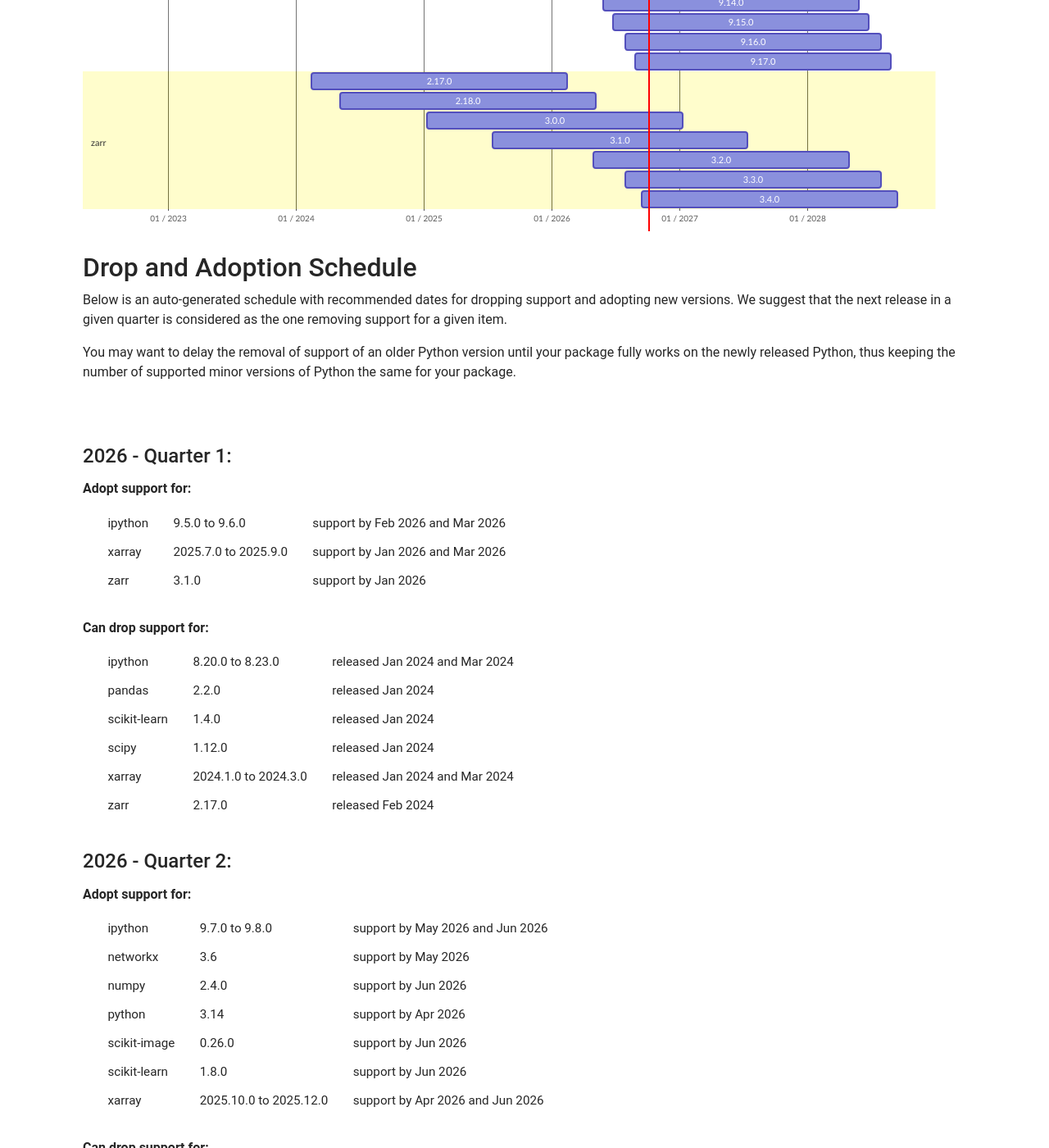
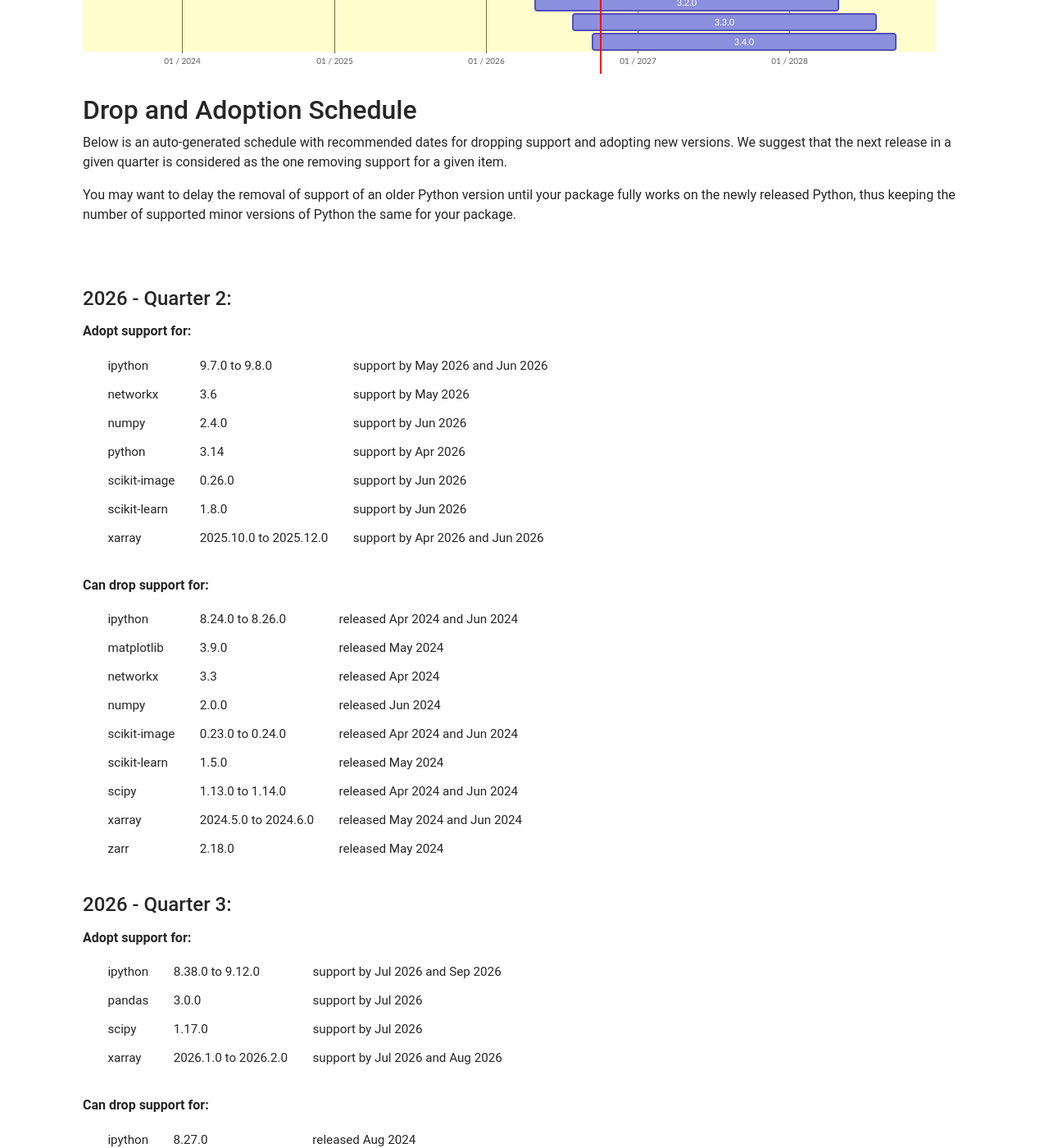
Before and after one commit to heliophysicsPy/heliophysicsPy.github.io, a Jekyll site: the page built from _pages/docs/phep-3-support-schedule.md, in a window 1280 px wide and 1400 px high, scrolled down 3151 px. Shown: the whole window at 82% size. Built offline with Jekyll 4.4.1, drawn with Linux system fonts in a browser that asks for light colours; nearby versions of some CDN libraries; some of the changed text lies outside the part shown.

Commit message:
Update PHEP 3 support schedule [automated]

```diff
--- a/_pages/docs/phep-3/chart.md
+++ b/_pages/docs/phep-3/chart.md
@@ -4,7 +4,6 @@ axisFormat %m / %Y
 title Support Window
 
 section python
-3.11 : 2022-10-24,2025-10-23
 3.12 : 2023-10-02,2026-10-01
 3.13 : 2024-10-07,2027-10-07
 3.14 : 2025-10-07,2028-10-06
@@ -37,14 +36,12 @@ section pandas
 3.0.0 : 2026-01-21,2028-01-21
 
 section scikit-image
-0.22.0 : 2023-10-03,2025-10-02
 0.23.0 : 2024-04-10,2026-04-10
 0.24.0 : 2024-06-18,2026-06-18
 0.25.0 : 2024-12-13,2026-12-13
 0.26.0 : 2025-12-20,2027-12-20
 
 section networkx
-3.2 : 2023-10-19,2025-10-18
 3.3 : 2024-04-06,2026-04-06
 3.4 : 2024-10-10,2026-10-10
 3.5 : 2025-05-29,2027-05-29
@@ -60,9 +57,6 @@ section scikit-learn
 1.9.0 : 2026-06-02,2028-06-01
 
 section xarray
-2023.10.0 : 2023-10-19,2025-10-18
-2023.11.0 : 2023-11-17,2025-11-16
-2023.12.0 : 2023-12-08,2025-12-07
 2024.1.0 : 2024-01-17,2026-01-16
 2024.2.0 : 2024-02-19,2026-02-18
 2024.3.0 : 2024-03-29,2026-03-29
@@ -86,11 +80,9 @@ section xarray
 2026.2.0 : 2026-02-13,2028-02-13
 2026.4.0 : 2026-04-13,2028-04-12
 2026.7.0 : 2026-07-09,2028-07-08
+2026.9.0 : 2026-09-29,2028-09-28
 
 section ipython
-8.17.0 : 2023-10-30,2025-10-29
-8.18.0 : 2023-11-24,2025-11-23
-8.19.0 : 2023-12-22,2025-12-21
 8.20.0 : 2024-01-08,2026-01-07
 8.21.0 : 2024-01-31,2026-01-30
 8.22.0 : 2024-02-22,2026-02-21
--- a/_pages/docs/phep-3/schedule.md
+++ b/_pages/docs/phep-3/schedule.md
@@ -1,24 +1,3 @@
-#### 2026 - Quarter 1:
-
-###### Adopt support for:
-
-|         |                      |                                  |
-| ------- | -------------------- | -------------------------------- |
-| ipython | 9.5.0 to 9.6.0       | support by Feb 2026 and Mar 2026 |
-| xarray  | 2025.7.0 to 2025.9.0 | support by Jan 2026 and Mar 2026 |
-| zarr    | 3.1.0                | support by Jan 2026              |
-
-###### Can drop support for:
-
-|              |                      |                                |
-| ------------ | -------------------- | ------------------------------ |
-| ipython      | 8.20.0 to 8.23.0     | released Jan 2024 and Mar 2024 |
-| pandas       | 2.2.0                | released Jan 2024              |
-| scikit-learn | 1.4.0                | released Jan 2024              |
-| scipy        | 1.12.0               | released Jan 2024              |
-| xarray       | 2024.1.0 to 2024.3.0 | released Jan 2024 and Mar 2024 |
-| zarr         | 2.17.0               | released Feb 2024              |
-
 #### 2026 - Quarter 2:
 
 ###### Adopt support for:
```
Also changed, not shown: other parts of _pages/docs/phep-3/schedule.md (+12 -12 lines).
